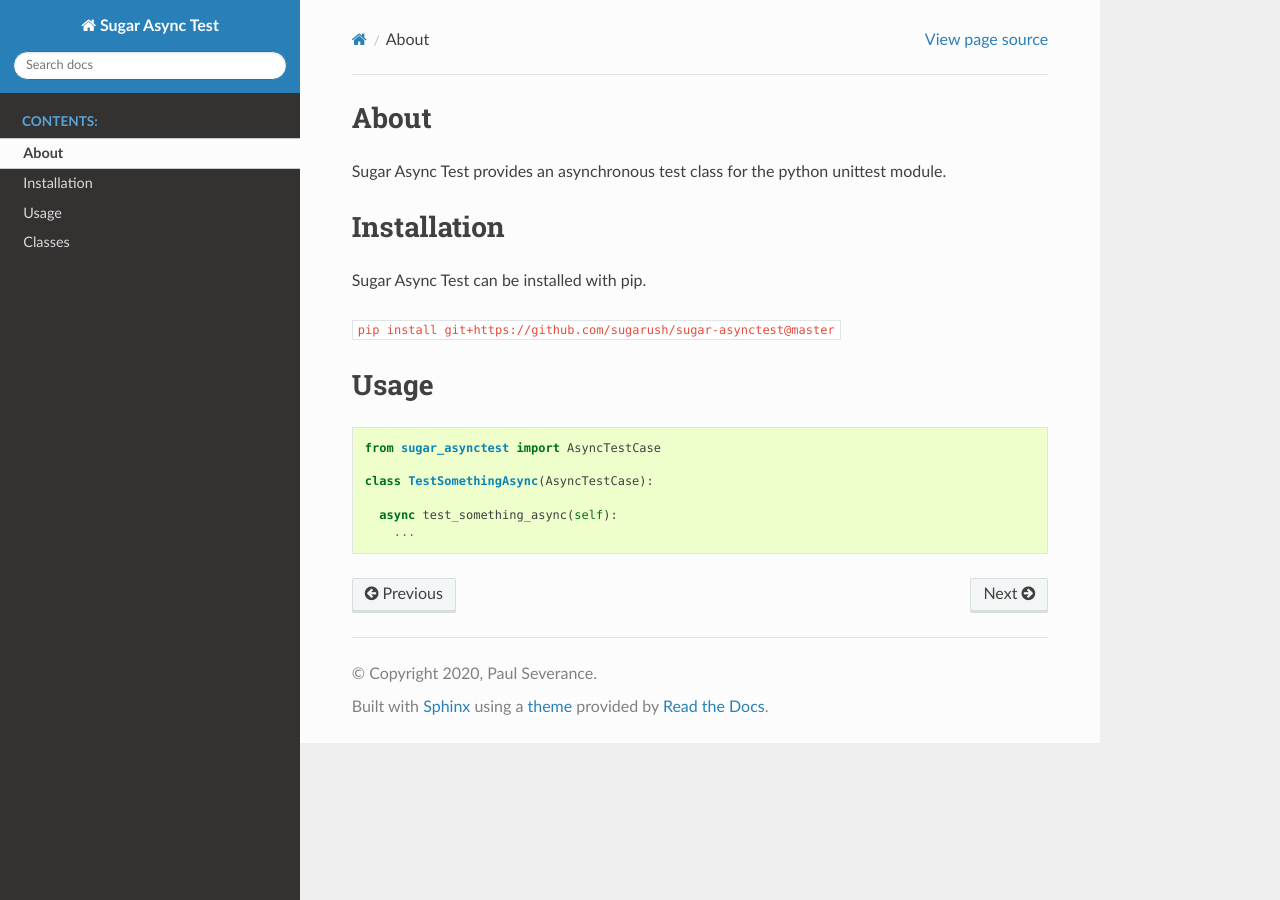
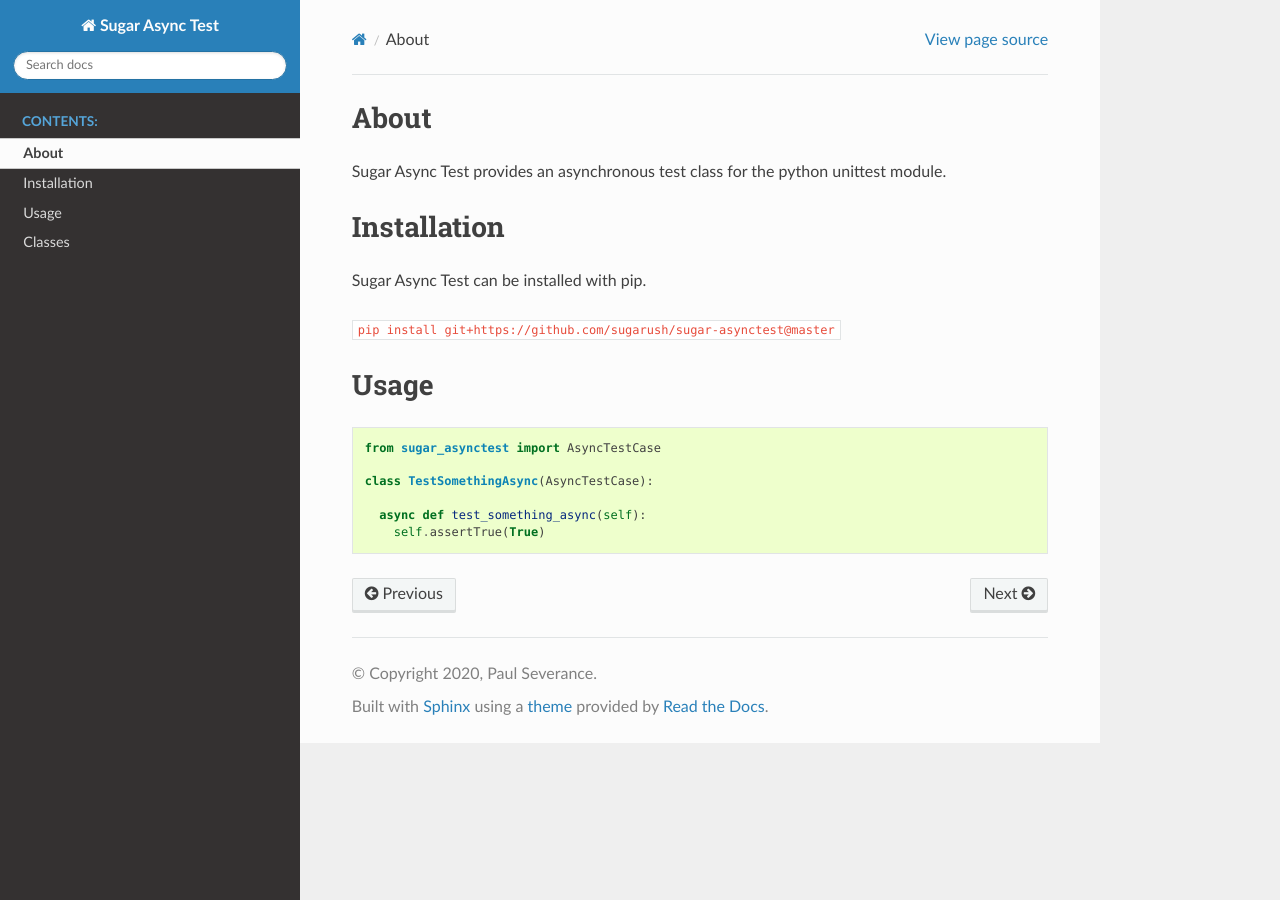
Before and after one commit to sugarush/fire-asynctest, a Sphinx documentation site: the page built from docs/content/basics.rst, in a window 1280 px wide. Built offline with Sphinx 7.4.7 and the Read the Docs theme 2.0.0, drawn with Linux system fonts in a browser that asks for light colours.

Commit message:
update documentation

```diff
--- a/docs/content/basics.rst
+++ b/docs/content/basics.rst
@@ -20,5 +20,5 @@ Usage
 
   class TestSomethingAsync(AsyncTestCase):
 
-    async test_something_async(self):
-      ...
+    async def test_something_async(self):
+      self.assertTrue(True)
```
